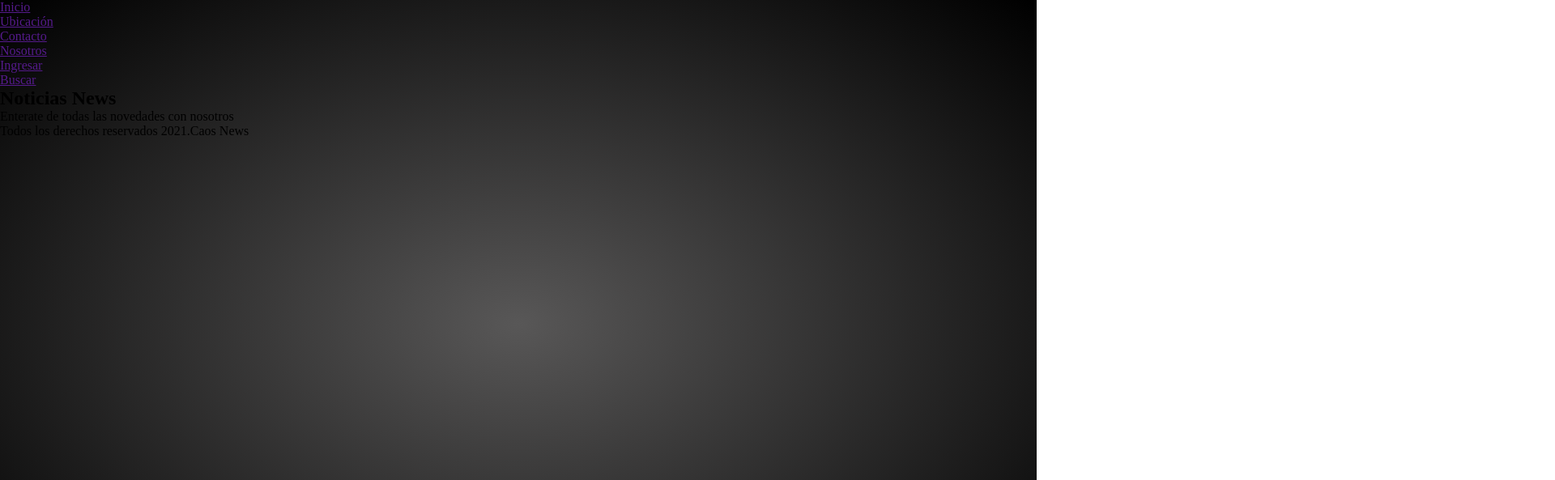
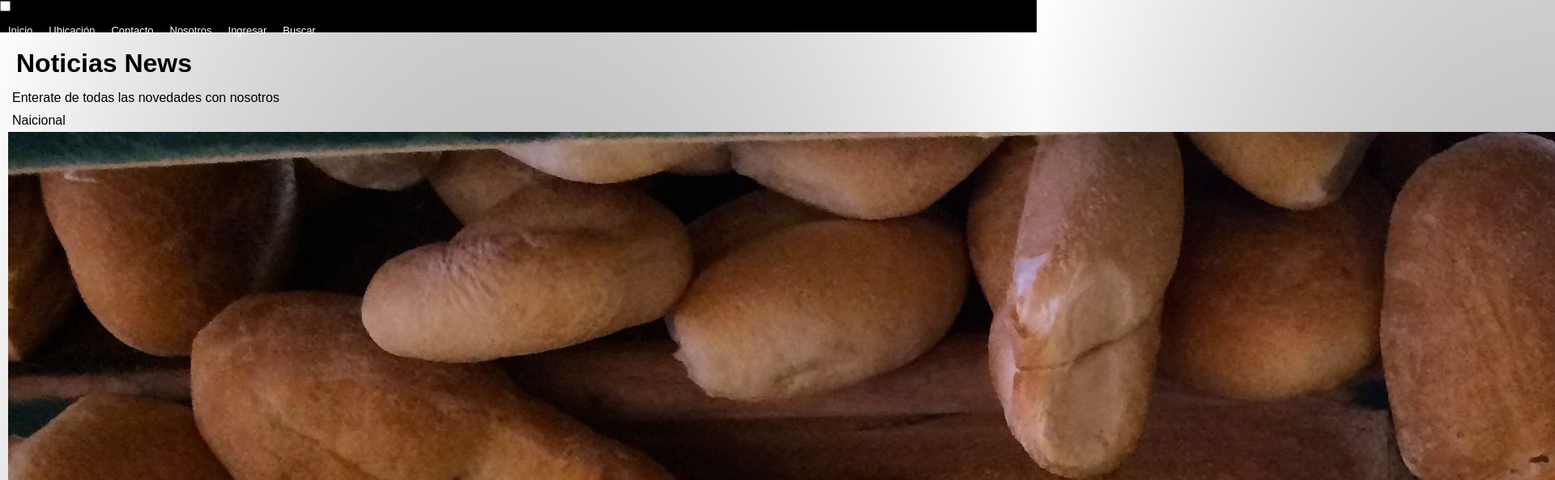
Before and after one commit to benjasantis/ProyectoSemestral, a plain HTML site: page index.html in a window 1280 px wide. Shown: the top 593 px of the page at 81% size, 1920 px wide, since content can reach past the window. Drawn offline with Linux system fonts and the light colour scheme.

Commit message:
respaldo

```diff
--- a/css/estilos.css
+++ b/css/estilos.css
@@ -4,7 +4,64 @@
 }
 
 body{
-    min-height: 100vh;/*
-    margin: 0;*/
-    background-image: radial-gradient(rgb(88, 87, 87), black);
+    min-height: 100vh;
+    background-image: radial-gradient(rgb(88, 87, 87),white);
 }
+
+h1{
+    font-family: Arial, Helvetica, sans-serif;
+    font-size: xx-large;
+}
+p{
+    font-family: Arial, Helvetica, sans-serif;
+}
+
+.navegacion{
+    background:black;
+    height: 40px;
+
+
+}
+
+.navegacion li a{
+    text-decoration: none;
+    color:white;
+    font-family: Arial, Helvetica, sans-serif;
+    font-size: small;
+}
+.navegacion li{
+    float: left;
+    display: block;
+    padding: 10px;
+}
+
+.navegacion li:hover{
+    background-color: rgb(175, 173, 173) ;
+    filter: brightness(0.5);
+    transition: 0.5s;
+}
+
+.contenido{
+    padding: 10px;
+}
+
+.contenido h1{
+    font-family: Arial, Helvetica, sans-serif;
+    color:black;
+    padding: 10px;
+}
+
+.contenido p{
+    font-family: Arial, Helvetica, sans-serif;
+    color:black;
+    padding: 5px;
+}
+
+.footer{
+    background-color: black;
+    padding: 10px;
+    font-family: Arial, Helvetica, sans-serif;
+    color: white;
+    text-align: center;
+    border-radius: 0px 0px 15px 15px;
+}
--- a/index.html
+++ b/index.html
@@ -1,5 +1,6 @@
 <!DOCTYPE html>
 <html lang="es">
+
 <head>
     <meta charset="UTF-8">
     <meta http-equiv="X-UA-Compatible" content="IE=edge">
@@ -12,7 +13,10 @@
 
 </body>
 <nav>
-    <div class = "navegacion">
+    <div class="navegacion">
+        <input type="checkbox" name="" id="menu-bar">
+        <label for="menu-bar">XX</label>
+
         <ul>
             <li> <a href="">Inicio</a></li>
             <li> <a href="">Ubicación</a></li>
@@ -21,22 +25,37 @@
             <li> <a href="">Ingresar</a></li>
             <li> <a href="">Buscar</a></li>
         </ul>
-    </divclass></div>
+    </div>
 </nav>
 
 <section>
-    <div class = "contenido" >
+    <div class="contenido">
         <h1>Noticias News</h1>
         <p>Enterate de todas las novedades con nosotros</p>
-
+        <p>Naicional</p>
+        <article><img src="img/nacional_pan.jpg" alt="">
+            <h4>Sube el precio del pan</h4>
+        </article>
+        <article><img src="img/nacional_carretera.jfif" alt="">
+            <h4>Nueva inversion para mejoramientos</h4>
+        </article>
+        <article><img src="img/nacional_clima.jfif" alt="">
+            <h4>Se esperan temperaturas minimas</h4>
+        </article>
+        <article><img src="img/nacional_robos.jpg" alt="">
+            <h4>Ola de robos </h4>
+        </article>
+    </div>
+    <div>
 
     </div>
 </section>
 
 <footer>
-    <div class="footer" >
+    <div class="footer">
         <p>Todos los derechos reservados 2021.Caos News</p>
 
     </div>
 </footer>
+
 </html>
```
